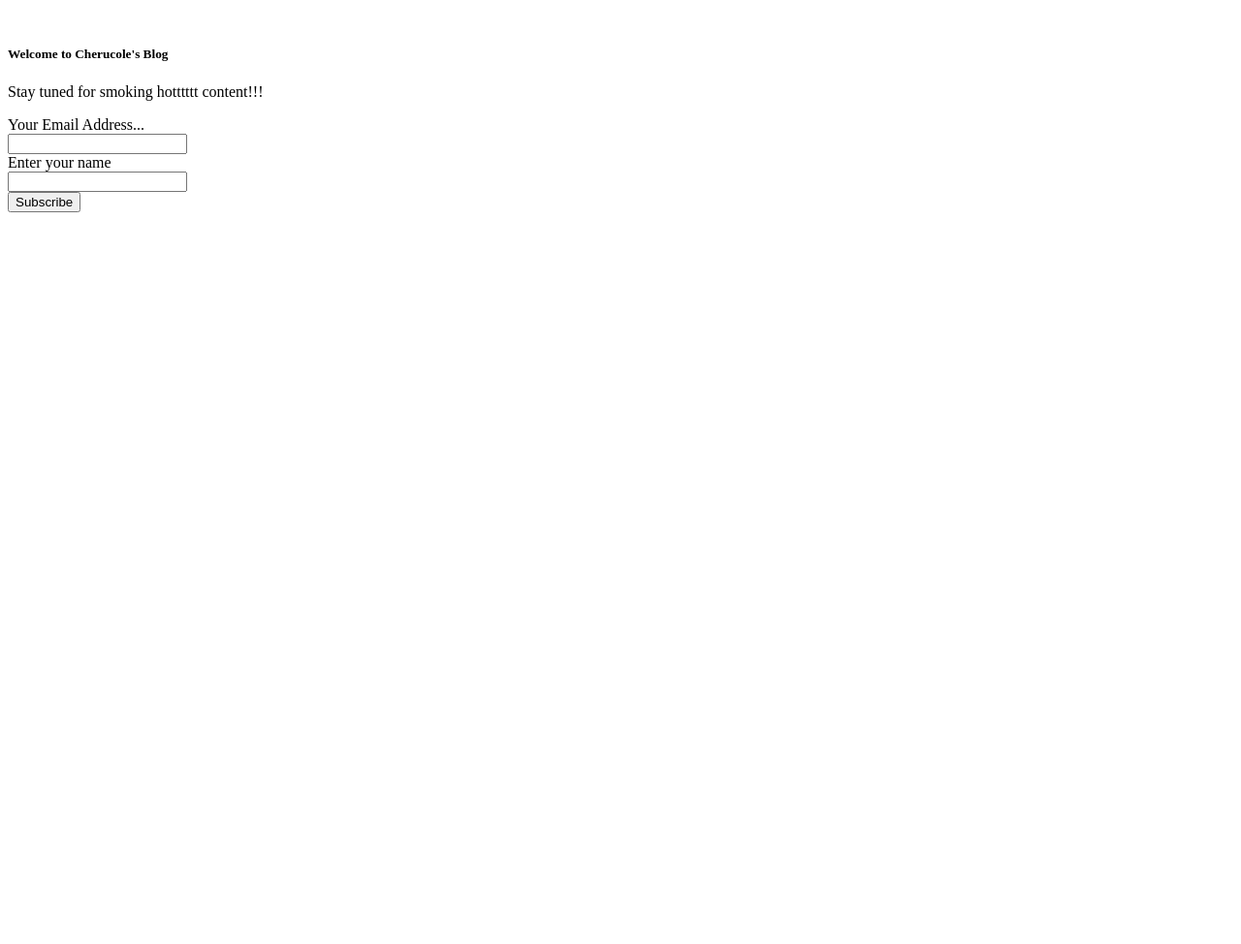
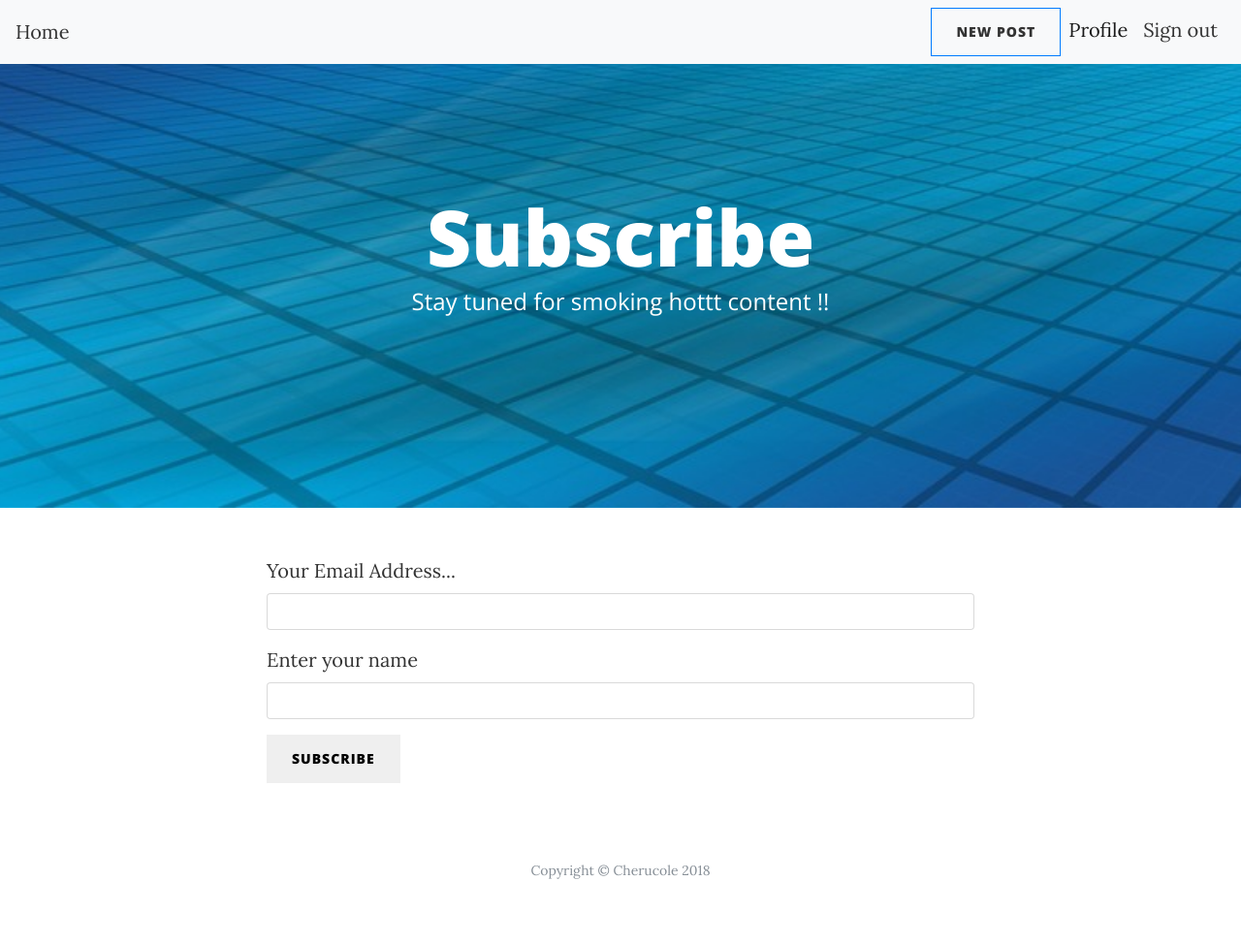
Before and after one commit to cherucole/Blog-Project, a Flask app: page /subscribe in a window 1280 px wide. Shown: the whole page at 97% size. Before the commit the page ends 219 px from the top, so only its background shows below. Run offline with Flask 2, Linux system fonts and the light colour scheme; the visitor is signed in with stand-in values (Sample User, id 1); data that the repository does not hold is empty; some libraries are stand-ins or nearby versions.

Commit message:
added bootstrap to subscribe option

```diff
--- a/app/templates/subscribe.html
+++ b/app/templates/subscribe.html
@@ -1,19 +1,70 @@
 {% import 'bootstrap/wtf.html' as wtf %}
 
-{% block content %}
-<br>
+<!DOCTYPE html>
+<html lang="en">
 
-  <div class="container">
-   <div class="card border-secondary mb-3" style="max-width: 18rem;">
-   <div class="card-header"><h5>Welcome to Cherucole's Blog</h5>
+  <head>
 
-  </div>
+    <meta charset="utf-8">
+    <meta name="viewport" content="width=device-width, initial-scale=1, shrink-to-fit=no">
+    <meta name="description" content="">
+    <meta name="author" content="">
 
-   <div class="card-body text-secondary">
+    <title>Cherucole's Blog</title>
 
-    <p class="card-text">Stay tuned for smoking hotttttt content!!!</p>
+    <!-- Bootstrap core CSS -->
+    <link href="{{ url_for('static', filename='bootstrap.min.css') }}" rel="stylesheet">
+
+    <!-- Custom fonts for this template -->
+    <link href="{{ url_for('static', filename='font-awesome.min.css') }}" rel="stylesheet" type="text/css">
+    <link href='https://fonts.googleapis.com/css?family=Lora:400,700,400italic,700italic' rel='stylesheet' type='text/css'>
+    <link href='https://fonts.googleapis.com/css?family=Open+Sans:300italic,400italic,600italic,700italic,800italic,400,300,600,700,800' rel='stylesheet' type='text/css'>
+
+    <!-- Custom styles for this template -->
+    <link href="{{ url_for('static', filename='clean-blog.min.css') }}" rel="stylesheet">
+
+  </head>
+<body>
+<nav class="navbar navbar-expand-lg navbar-light bg-light fixed-top">
+  <a href="/">Home</a>
+  <button class="navbar-toggler" type="button" data-toggle="collapse" data-target="#navbarSupportedContent" aria-controls="navbarSupportedContent" aria-expanded="false" aria-label="Toggle navigation">
+    <span class="navbar-toggler-icon"></span>
+  </button>
+
+  <div class="collapse navbar-collapse" id="navbarSupportedContent">
 
 
+      <div class="navbar-collapse collapse">
+
+        <ul class="nav navbar-nav ml-auto ">
+            <button type="button" class="btn btn-outline-primary"><a href="/add">New Post</a></button>
+      <li class="nav-item active">
+                          {% if current_user.is_authenticated %}
+
+        <a class="nav-link" href="{{url_for('main.about')}}">Profile </a>
+      </li>
+
+
+                  <li class="nav-link"><a href="{{url_for('auth.logout')}}">Sign out</a></li>
+                  {% else %}
+                  <li class="nav-link"><a href="{{url_for('auth.login')}}">Sign in</a></li>
+                  {%endif%}
+                </ul>
+            </div>
+  </div>
+</nav>
+    <header class="masthead" style="background-image: url('{{ url_for('static', filename='./photos/home-bg1.jpg') }}')">
+      <div class="container">
+        <div class="row">
+          <div class="col-lg-8 col-md-10 mx-auto">
+            <div class="site-heading">
+              <h1>Subscribe</h1>
+              <span class="subheading">Stay tuned for smoking hottt content !!</span>
+            </div>
+          </div>
+        </div>
+      </div>
+    </header>
          <div class="container">
       <div class="row">
         <div class="col-lg-8 col-md-10 mx-auto">
@@ -24,8 +75,24 @@
   </div>
 
 
-   <br>
-  </div>
-</div>
-{% endblock %}
-</div>
+    <!-- Footer -->
+    <footer>
+      <div class="container">
+        <div class="row">
+          <div class="col-lg-8 col-md-10 mx-auto">
+            <p class="copyright text-muted">Copyright &copy; Cherucole 2018</p>
+          </div>
+        </div>
+      </div>
+    </footer>
+
+    <!-- Bootstrap core JavaScript -->
+    <script src="{{ url_for('static', filename='jquery.min.js') }}"></script>
+    <script src="{{ url_for('static', filename='popper.min.js') }}"></script>
+    <script src="{{ url_for('static', filename='bootstrap.min.js') }}"></script>
+
+    <!-- Custom scripts for this template -->
+    <script src="{{ url_for('static', filename='clean-blog.min.js') }}"></script>
+
+</body>
+</html>
```
